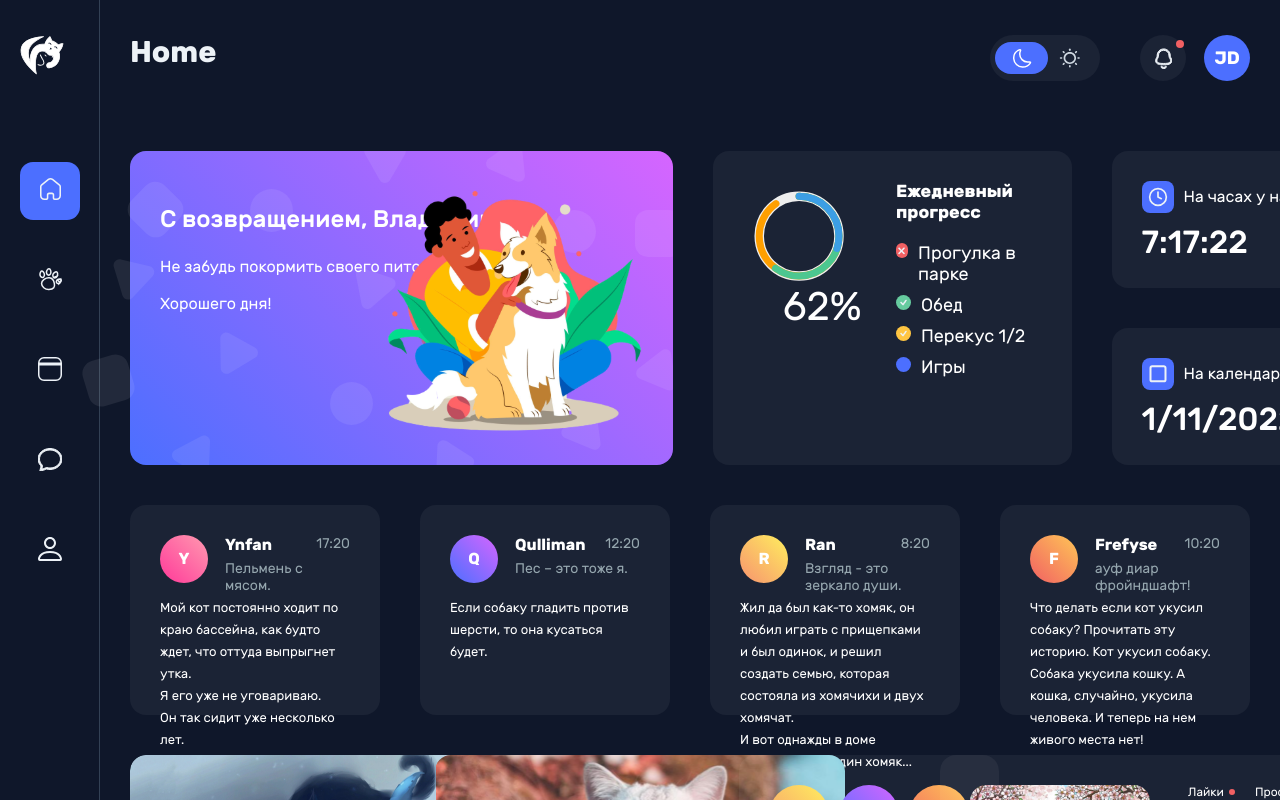
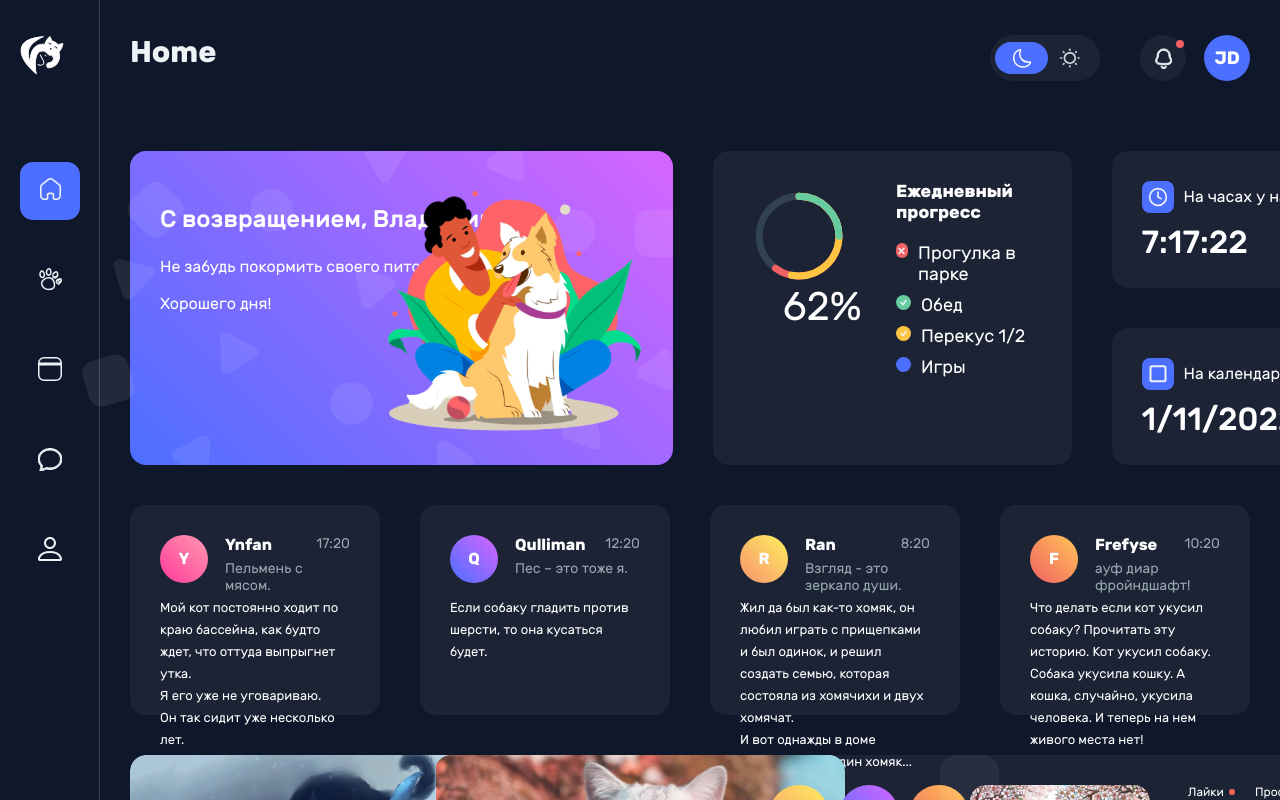
Before and after one commit to YuliyaMikhaleva/pets, a Vue app: page / in a window 1280 px wide. Shown: the top 800 px of the page. Built offline with nearby package versions, Linux system fonts and the light colour scheme; what vue-apexcharts, vue-css-donut-chart would draw is missing.

Commit message:
работа над диаграммой

```diff
--- a/src/components/Chart/Chart.vue
+++ b/src/components/Chart/Chart.vue
@@ -1,20 +1,26 @@
 <template>
   <div class="flex-wrapper">
     <div class="single-chart">
-      <svg viewBox="0 0 36 36" class="circular-chart orange">
+      <svg viewBox="0 0 36 36" class="circular-chart red">
         <path class="circle-bg"
               d="M18 2.0845
           a 15.9155 15.9155 0 0 1 0 31.831
           a 15.9155 15.9155 0 0 1 0 -31.831"
         />
-        <!--       <path class="circle"
-                stroke-dasharray="30, 100"
-                d="M18 2.0845
-                  a 15.9155 15.9155 0 0 1 0 31.831
-                  a 15.9155 15.9155 0 0 1 0 -31.831"
-              /> -->
         <path class="circle"
-              stroke-dasharray="90,100"
+              :stroke-dasharray="number[0]+',100'"
+              d="M18 2.0845
+          a 15.9155 15.9155 0 0 1 0 31.831
+          a 15.9155 15.9155 0 0 1 0 -31.831"
+        />
+        <text x="18" y="20.35" class="percentage"></text>
+      </svg>
+    </div>
+
+    <div class="single-chart">
+      <svg viewBox="0 0 36 36" class="circular-chart yellow">
+        <path class="circle"
+              :stroke-dasharray="number[1]+',100'"
               d="M18 2.0845
           a 15.9155 15.9155 0 0 1 0 31.831
           a 15.9155 15.9155 0 0 1 0 -31.831"
@@ -25,13 +31,8 @@
 
     <div class="single-chart">
       <svg viewBox="0 0 36 36" class="circular-chart green">
-        <!--       <path class="circle-bg"
-                d="M18 2.0845
-                  a 15.9155 15.9155 0 0 1 0 31.831
-                  a 15.9155 15.9155 0 0 1 0 -31.831"
-              /> -->
         <path class="circle"
-              stroke-dasharray="60, 100"
+              :stroke-dasharray="number[2]+',100'"
               d="M18 2.0845
           a 15.9155 15.9155 0 0 1 0 31.831
           a 15.9155 15.9155 0 0 1 0 -31.831"
@@ -40,22 +41,6 @@
       </svg>
     </div>
 
-    <div class="single-chart">
-      <svg viewBox="0 0 36 36" class="circular-chart blue">
-        <!--       <path class="circle-bg"
-                d="M18 2.0845
-                  a 15.9155 15.9155 0 0 1 0 31.831
-                  a 15.9155 15.9155 0 0 1 0 -31.831"
-              /> -->
-        <path class="circle"
-              stroke-dasharray="30, 100"
-              d="M18 2.0845
-          a 15.9155 15.9155 0 0 1 0 31.831
-          a 15.9155 15.9155 0 0 1 0 -31.831"
-        />
-        <text x="18" y="20.35" class="percentage"></text>
-      </svg>
-    </div>
   </div>
 </template>
 
@@ -66,9 +51,50 @@ export default {
   name: 'Chart',
   data(){
     return {
-      sections: [ 90, 60, 30]
+      sections: [ 25,35,18]
     };
+  },
+  computed: {
+    number() {
+      // const newSections = this.sections.sort((a,b) => b-a);
+      // console.log(newSections,'newSections');
+      // const indexes = this.sections.map((index) => index)
+      const newArray = this.sections.map((el, index) => {
+        if (index != 0){
+          let newIndex = index-1;
+
+          return el+this.sections[newIndex]
+        } else {
+          return el
+        }
+
+      })
+      console.log('newArray', newArray)
+
+
+      // const newArr = this.sections.map( (el) => {
+      //   const array = this.sections.filter((item) => item !== el && item > el);//массив без конкретного элемента
+      //   const summArr = array.reduce((a, b) => a+b, 0);//сумма этого массива
+      //   return el + summArr
+      // })
+
+
+
+
+
+      // const summ = this.sections.reduce((a,b) => a+b, 0)//сумма всех элементов секций
+      // const newArr = this.sections.filter((el,index) => el)
+      // const newArr = this.sections.map((el, index) => {
+      //   if (this.sections.indexOf(el) !== index){
+      //     summ
+      //   }
+      //
+      // })
+      // console.log(newArray.sort((a,b) => b-a))
+      return newArray.sort((a,b) => b-a)
+    },
   }
+
 }
 
 </script>
@@ -95,8 +121,8 @@ export default {
 
 .circle-bg {
   fill: none;
-  stroke: #eee;
-  stroke-width: 3.8;
+  stroke: #334155;
+  stroke-width: 2.8;
 }
 
 .circle {
@@ -112,16 +138,16 @@ export default {
   }
 }
 
-.circular-chart.orange .circle {
-  stroke: #ff9f00;
+.circular-chart.red .circle {
+  stroke: #F16063;
+}
+
+.circular-chart.yellow .circle {
+  stroke: #FFC542;
 }
 
 .circular-chart.green .circle {
-  stroke: #4CC790;
-}
-
-.circular-chart.blue .circle {
-  stroke: #3c9ee5;
+  stroke: #66CB9F;
 }
 
 .percentage {
```
Also changed, not shown: 1 other file (tests, documents, lock files or other folders).
